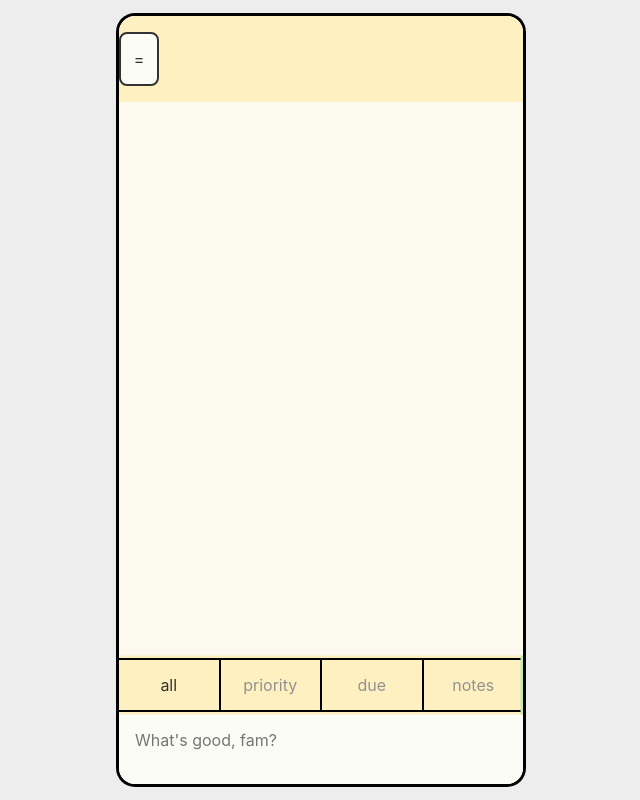
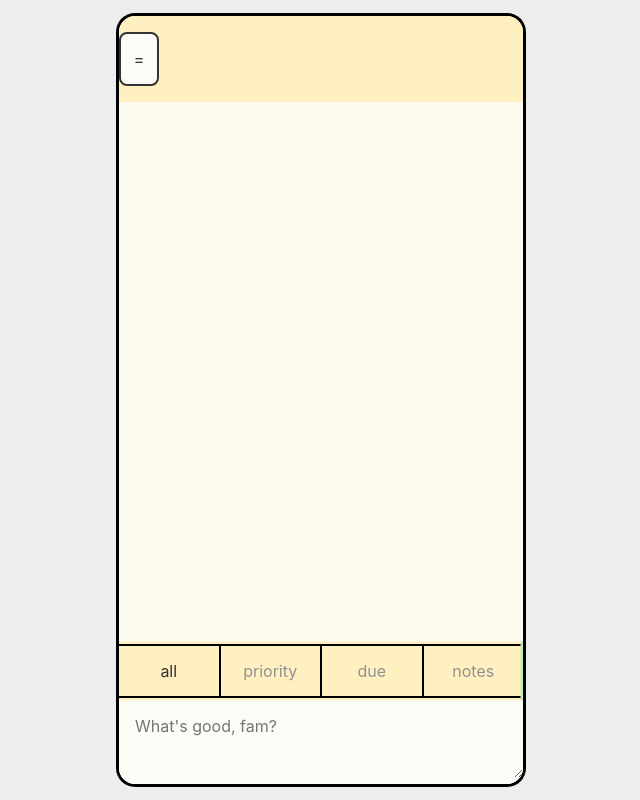
Before and after one commit to TDZ-production/todof, a website built with Vite: page index.html in a window 1280 px wide. Shown: the whole page, without its empty margins (319-959 px from the left). Built offline with nearby package versions, Linux system fonts and the light colour scheme; files whose address does not match are found by name.

Commit message:
WIP textarea + manifest.json

```diff
--- a/index.html
+++ b/index.html
@@ -5,6 +5,9 @@
     <meta charset="UTF-8">
     <title>todof</title>
     <!-- <link rel="icon" type="image/svg+xml" href="/vite.svg" /> -->
+    <meta name="mobile-web-app-capable" content="yes">
+    <meta name="apple-mobile-web-app-capable" content="yes">
+    <link rel="manifest" href="/manifest.json">
     <meta name="viewport"
         content="width=device-width, initial-scale=1.0, maximum-scale=1.0, user-scalable=no, viewport-fit=cover">
 </head>
@@ -58,8 +61,8 @@
             <form>
                 <input type="hidden" name="priority" value="4" />
 
-                <input type="text" maxlength="255" placeholder="What's good, fam?" name="description" required autofocus
-                    autocomplete="off">
+                <textarea type="text" maxlength="255" placeholder="What's good, fam?" name="description" required
+                    autofocus autocomplete="off"></textarea>
 
             </form>
         </footer>
--- a/src/app_controller.ts
+++ b/src/app_controller.ts
@@ -37,16 +37,16 @@ export class AppController {
         const form = this.root.querySelector<HTMLFormElement>('footer form')!;
         form.addEventListener('submit', async (event) => this.submitTask(week, form, event));
 
-        const description = form.querySelector<HTMLInputElement>('input[name="description"]')!;
+        const description = form.querySelector<HTMLInputElement>('[name="description"]')!;
         description.addEventListener('input', () => {
             this.footer.classList.toggle('valid', description.checkValidity());
         });
 
-        const priority = this.root.querySelector<HTMLInputElement>('footer input[name="priority"]')!;
+        const priority = this.root.querySelector<HTMLInputElement>('footer [name="priority"]')!;
         const priorities = this.root.querySelectorAll<HTMLInputElement>('.priorities button');
         priorities.forEach((button) => {
             button.addEventListener('click', () => {
-                priorities.forEach((b) => b.classList.remove('active'));
+                priorities.forEach(b => b.classList.remove('active'));
                 button.classList.add('active');
 
                 priority.value = button.dataset.priority!;
--- a/src/new.css
+++ b/src/new.css
@@ -568,15 +568,17 @@ footer label {
     padding: .5rem;
 }
 
-footer input+svg {
-    margin-left: 0.5rem;
-}
-
-footer input {
+footer input,
+footer textarea {
+    width: 100%;
     padding: 1rem 1rem 2rem 1rem;
     border: none;
     outline: none;
     background: transparent;
+    -webkit-appearance: none;
+    -moz-appearance: none;
+    appearance: none;
+    color: var(--font-color);
 }
 
 .stars button {
```
Also changed, not shown: public/manifest.json (added).
